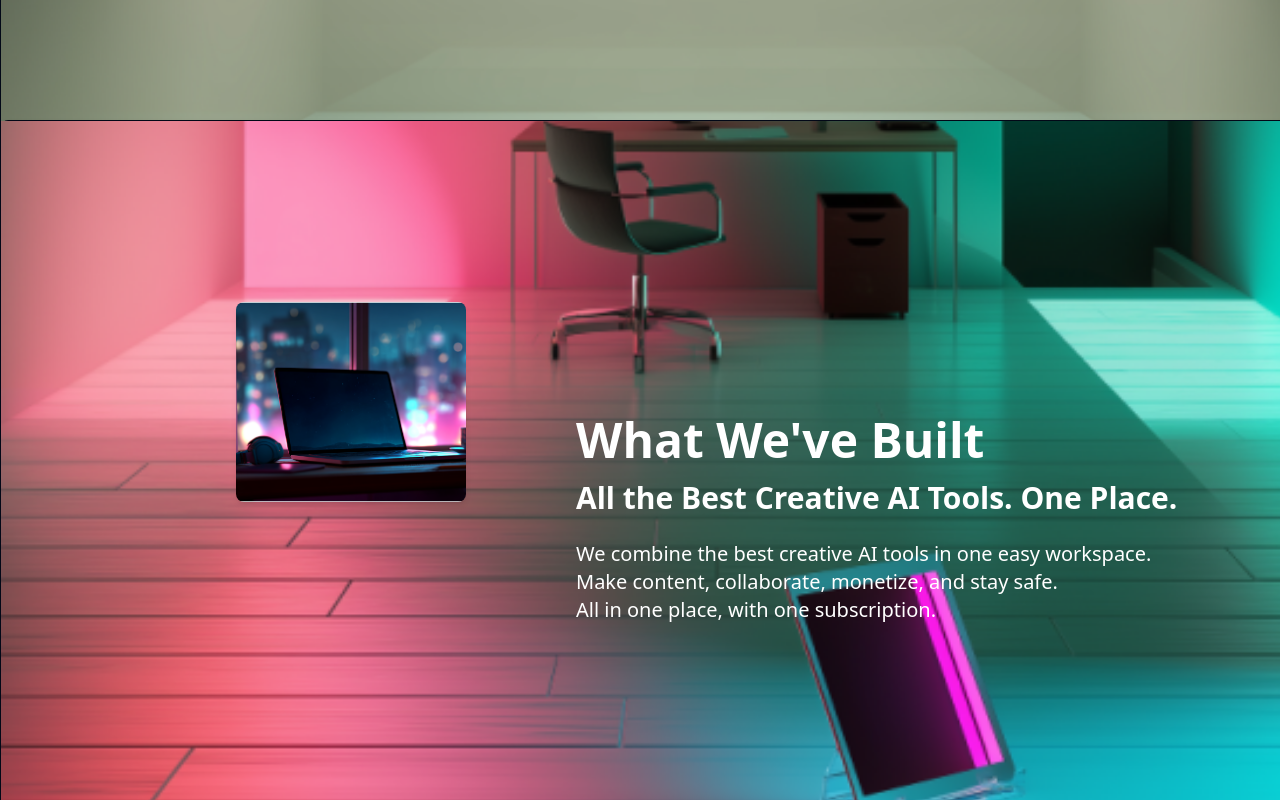
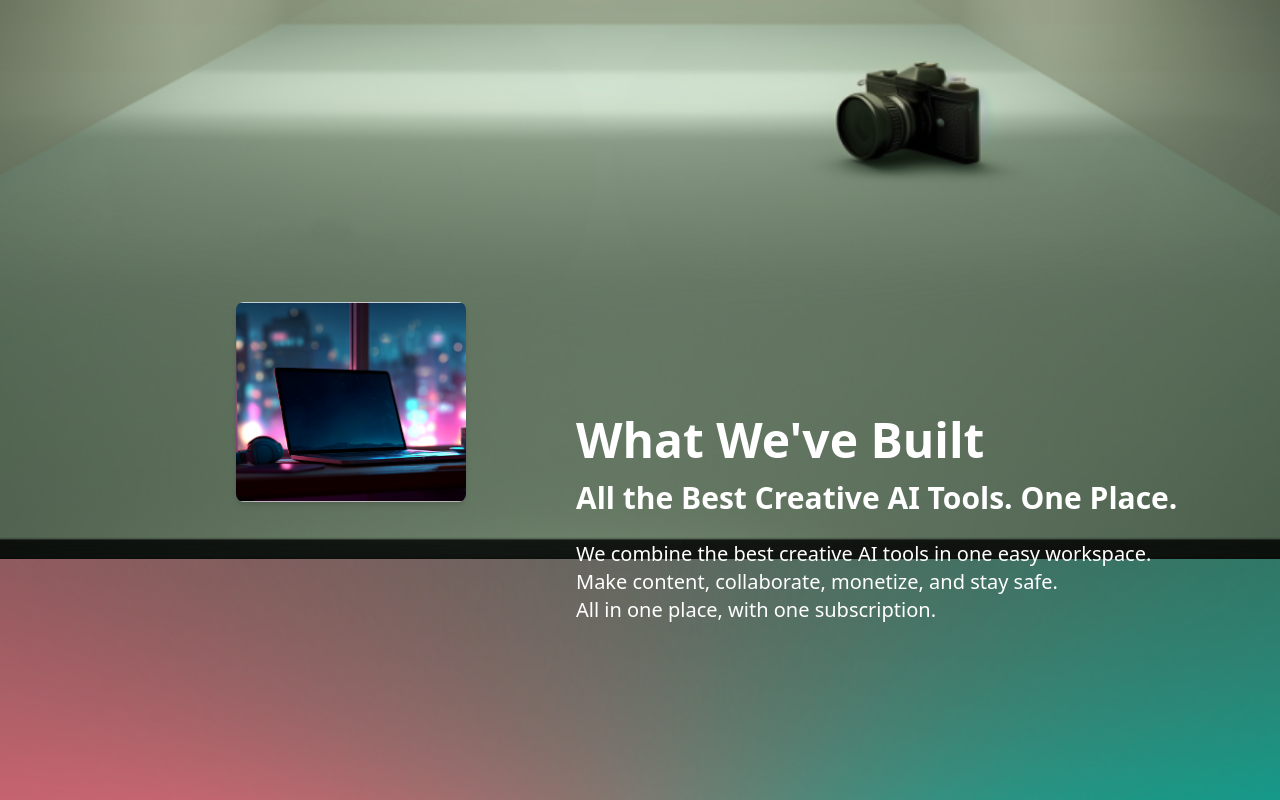
Before and after one commit to pihu-aims/landing-MVP, a Next.js app: page / in a window 1280 px wide. Shown: the part 680-1480 px from the top of the page. Built offline with nearby package versions, Linux system fonts and the light colour scheme.

Commit message:
Fixed the two image layers

```diff
--- a/app/page.js
+++ b/app/page.js
@@ -7,20 +7,14 @@
 export default function Home() {
   return (
     <div className="min-h-screen w-full">
-      {/* First section background - only covers first section */}
-      <div className="fixed top-0 left-0 w-full h-screen z-0">
-        {/*<img*/}
-        {/*  className="w-full h-full object-cover"*/}
-        {/*  alt="Thumbnail background"*/}
-        {/*  src="/images/thumbnail-3-3.png"*/}
-        {/*  loading="eager"*/}
-        {/*/>*/}
+      {/* Background Layers - stacked vertically */}
+      <div className="relative w-full z-0">
         <BackgroundLayerOne />
         <BackgroundLayerTwo />
       </div>
 
-      {/* Content Container - will scroll over the fixed background */}
-        <div className="relative z-10 w-full h-screen">
+      {/* Content Container - will scroll over the background layers */}
+      <div className="absolute top-0 left-0 z-10 w-full h-screen">
         {/* Images Layer */}
         <div className="absolute inset-0">
           <ImagesLayer />
@@ -31,7 +25,6 @@
           <TextLayer />
         </div>
       </div>
-
     </div>
   );
 }
--- a/components/layers/BackgroundLayerOne.jsx
+++ b/components/layers/BackgroundLayerOne.jsx
@@ -4,21 +4,13 @@
 
 export default function BackgroundLayerOne() {
   return (
-    <div className="bg-transparent flex justify-center w-full h-full">
-      <div className="w-[1509px] h-[4096px] relative">
-        <div className="absolute w-[1440px] h-[1394px] rounded-lg border shadow-sm">
-          <div className="p-0">
-            <div style={{ position: 'relative', width: '100%', paddingBottom: `${(1394/1440)*100}%` }}>
-              <img
-                className="absolute w-full h-full object-cover"
-                alt="Thumbnail background"
-                src="/images/thumbnail-3-3.png"
-                loading="eager"
-              />
-            </div>
-          </div>
-        </div>
-      </div>
+    <div className="w-full">
+      <img
+        className="w-full h-auto"
+        alt="Thumbnail background"
+        src="/images/thumbnail-3-3.png"
+        loading="eager"
+      />
     </div>
   );
 }
--- a/components/layers/BackgroundLayerTwo.jsx
+++ b/components/layers/BackgroundLayerTwo.jsx
@@ -2,23 +2,15 @@
 
 import React from "react";
 
-export default function BackgroundLayerOne() {
+export default function BackgroundLayerTwo() {
   return (
-        <div className="bg-transparent flex justify-center w-full h-full">
-            <div className="w-[1509px] h-[4096px] relative">
-                <div className="absolute w-[1440px] h-[1394px] rounded-lg border shadow-sm">
-                    <div className="p-0">
-                        <div style={{ position: 'relative', width: '100%', paddingBottom: `${(1394/1440)*100}%` }}>
+    <div className="w-full">
       <img
-                                className="absolute w-full h-full object-cover"
+        className="w-full h-auto"
         alt="Thumbnail background"
         src="/images/thumbnail-3-4.png"
         loading="eager"
       />
     </div>
-                    </div>
-                </div>
-            </div>
-        </div>
   );
 }
```
Lines whose indentation alone changed are shown as unchanged.
